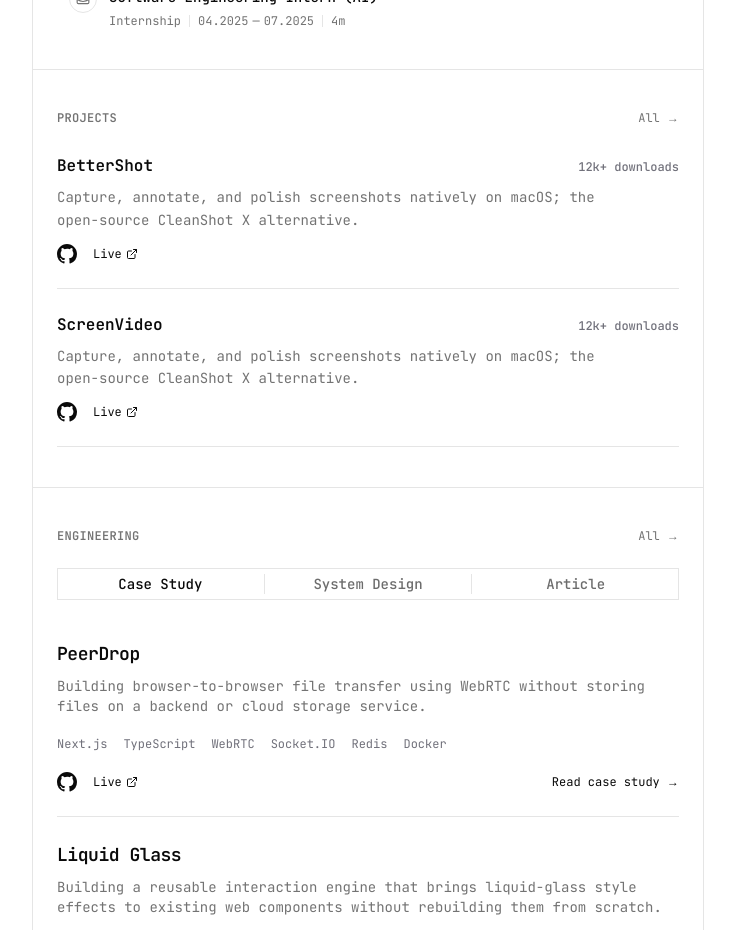
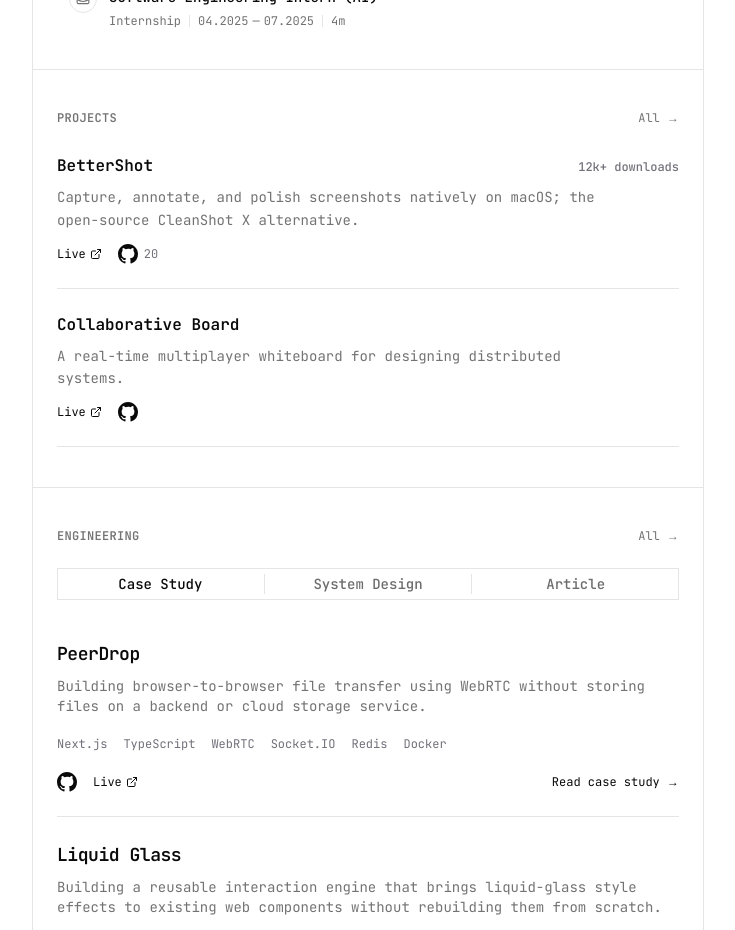
Before and after one commit to Devraj-singh-tomar/devraj-portfolio, a Next.js app: page / in a window 1280 px wide. Shown: the part 860-1790 px from the top of the page, without its empty margins (272-1007 px from the left). Built offline with nearby package versions, Linux system fonts and the light colour scheme.

Commit message:
feat: implement project preview section with project listing and details

```diff
--- a/src/app/page.tsx
+++ b/src/app/page.tsx
@@ -1,7 +1,7 @@
 import EngineeringPreview from "@/components/sections/engineering/engineering-preview";
 import Experience from "@/components/sections/experience/experience";
 import Hero from "@/components/sections/hero/hero";
-import Projects from "@/components/sections/project/projects";
+import ProjectsPreview from "@/components/sections/project/projects-preview";
 
 export default function Home() {
   return (
@@ -21,7 +21,7 @@
        PROJECT SECTION
        =======*/}
 
-      <Projects />
+      <ProjectsPreview />
 
       {/*=======
         ENGINEERING SECTION
--- /dev/null
+++ b/src/app/projects/page.tsx
@@ -0,0 +1,17 @@
+import ProjectList from "@/components/sections/project/project-list";
+
+export default function ProjectsPage() {
+  return (
+    <section className="-mx-6 border-t border-border px-6 py-10">
+      <div className="flex items-baseline justify-between">
+        <h2 className="text-xs font-semibold uppercase tracking-wide text-muted-foreground">
+          Projects
+        </h2>
+      </div>
+
+      <div className="mt-1">
+        <ProjectList />
+      </div>
+    </section>
+  );
+}
--- a/src/components/sections/project/project-card.tsx
+++ b/src/components/projects/project-card.tsx
@@ -34,6 +34,17 @@
       </p>
 
       <div className="mt-3 flex flex-wrap items-center gap-x-4 gap-y-2 text-xs text-foreground">
+        {liveLink && (
+          <Link
+            href={liveLink}
+            target="_blank"
+            rel="noopener"
+            className="flex items-center gap-1"
+          >
+            Live <ExternalLinkIcon size={12} />
+          </Link>
+        )}
+
         {githubLink && (
           <Link
             href={githubLink}
@@ -48,17 +59,6 @@
             )}
           </Link>
         )}
-
-        {liveLink && (
-          <Link
-            href={liveLink}
-            target="_blank"
-            rel="noopener"
-            className="flex items-center gap-1"
-          >
-            Live <ExternalLinkIcon size={12} />
-          </Link>
-        )}
       </div>
     </div>
   );
--- a/src/components/sections/project/featured-projects.tsx
+++ /dev/null
@@ -1,12 +0,0 @@
-import { projects } from "@/data/projects";
-import ProjectCard from "./project-card";
-
-export default function FeaturedProjects() {
-  return (
-    <div className="mt-1">
-      {projects.map((p) => (
-        <ProjectCard key={p.id} {...p} />
-      ))}
-    </div>
-  );
-}
--- /dev/null
+++ b/src/components/sections/project/project-list.tsx
@@ -0,0 +1,22 @@
+import ProjectCard from "@/components/projects/project-card";
+import { projects } from "@/data/projects";
+
+interface ProjectListProps {
+  featuredOnly?: boolean;
+}
+
+export default function ProjectList({
+  featuredOnly = false,
+}: ProjectListProps) {
+  const visibleProjects = featuredOnly
+    ? projects.filter((project) => project.featured)
+    : projects;
+
+  return (
+    <>
+      {visibleProjects.map((project) => (
+        <ProjectCard key={project.id} {...project} />
+      ))}
+    </>
+  );
+}
--- a/src/components/sections/project/projects.tsx
+++ b/src/components/sections/project/projects-preview.tsx
@@ -1,7 +1,7 @@
 import Link from "next/link";
-import FeaturedProjects from "./featured-projects";
+import ProjectList from "./project-list";
 
-export default function Projects() {
+export default function ProjectsPreview() {
   return (
     <section className="-mx-6 border-t border-border px-6 py-10">
       <div className="flex items-baseline justify-between">
@@ -16,7 +16,9 @@
         </Link>
       </div>
 
-      <FeaturedProjects />
+      <div className="mt-1">
+        <ProjectList featuredOnly />
+      </div>
     </section>
   );
 }
--- a/src/data/projects.ts
+++ b/src/data/projects.ts
@@ -1,11 +1,4 @@
-export type Project = {
-  id: string;
-  title: string;
-  description: string;
-  impact?: string;
-  liveLink?: string;
-  githubLink?: string;
-};
+import { Project } from "@/types/project";
 
 export const projects: Project[] = [
   {
@@ -16,7 +9,10 @@
     impact: "12k+ downloads",
     liveLink: "https://www.bettershot.site",
     githubLink: "https://github.com/KartikLabhshetwar/better-shot",
+    featured: true,
+    stars: 20,
   },
+
   {
     id: "screenvideo",
     title: "ScreenVideo",
@@ -25,5 +21,26 @@
     impact: "12k+ downloads",
     liveLink: "https://www.bettershot.site",
     githubLink: "https://github.com/KartikLabhshetwar/better-shot",
+    featured: false,
+    stars: 1000,
+  },
+
+  {
+    id: "system-design-board",
+    title: "Collaborative Board",
+    description:
+      "A real-time multiplayer whiteboard for designing distributed systems.",
+    featured: true,
+    liveLink: "https://...",
+    githubLink: "https://github.com/...",
+  },
+
+  {
+    id: "engineering-diary",
+    title: "Engineering Diary",
+    description:
+      "A system for documenting engineering learning, architecture, and implementation decisions.",
+    githubLink: "https://github.com/...",
+    featured: false,
   },
 ];
--- /dev/null
+++ b/src/types/project.ts
@@ -0,0 +1,10 @@
+export type Project = {
+  id: string;
+  title: string;
+  description: string;
+  impact?: string;
+  liveLink?: string;
+  githubLink?: string;
+  featured?: boolean;
+  stars?: number;
+};
```
